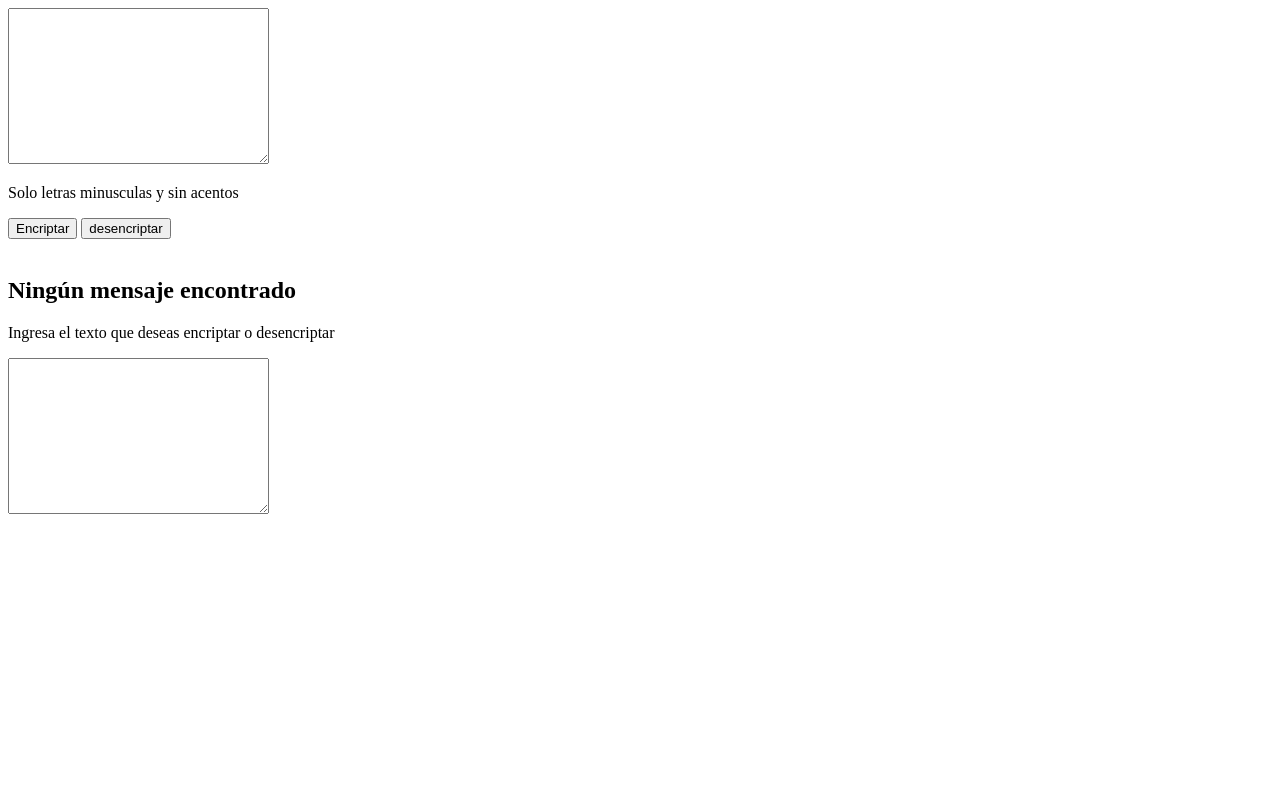
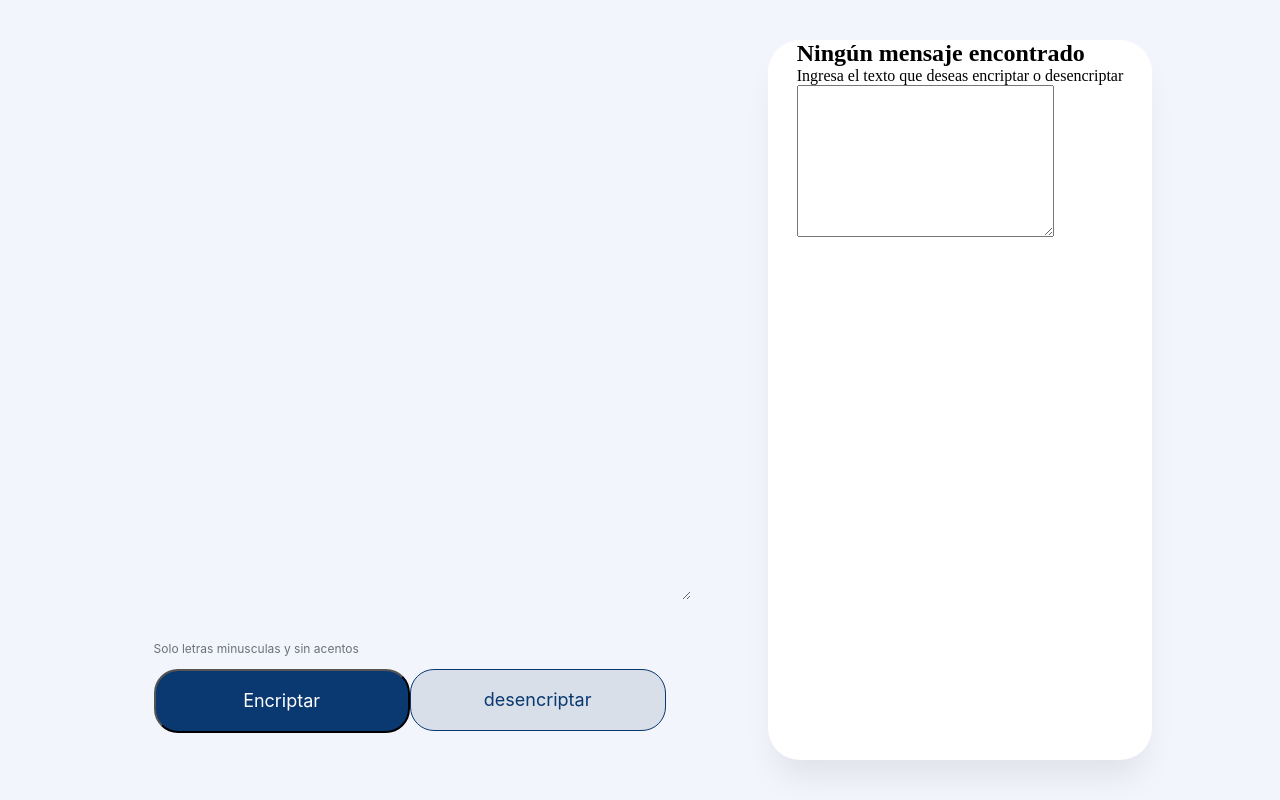
Before and after one commit to mariverg/one-encriptador-texto, a plain HTML site: page index.html in a window 1280 px wide. Drawn offline with Linux system fonts and the light colour scheme.

Commit message:
Estilos css

```diff
--- a/index.html
+++ b/index.html
@@ -9,13 +9,13 @@
 <body>
     <div class="container">
         <div class="encriptar">
-            <textarea name="texto"
-             class="texto"
-              id="texto"
-              cols="30" rows="10"
-              placeholder="Ingresa el texto aquí">
+            <textarea
+            name="texto"
+            class="texto"
+            id="texto"
+            cols="30" rows="10"
+            placeholder="Ingresa el texto aquí">
             </textarea>
-        </div>
         <div class="terminos">
             <p>Solo letras minusculas y sin acentos</p>
         </div>
@@ -28,7 +28,8 @@
             value="desencriptar"
             onclick="desencriptar()"/>
         </div>
-    <div class="encriptar">
+        </div>
+    <div class="encriptado">
         <img src="" alt="" id="muneco">
         <div class="mensaje-encriptado" id="mensaje-encriptado">
             <h2 id="titulo-mensaje">Ningún mensaje encontrado</h2>
--- a/styles.css
+++ b/styles.css
@@ -0,0 +1,128 @@
+* {
+    margin: 0;
+    padding: 0;
+}
+
+.container {
+    position: relative;
+    width: 100vw;
+    height: 100vh;
+    background: #f3f5fc;
+}
+
+.texto {
+    position: absolute;
+    width: 42%;
+    height: 60%;
+    left: 12%;
+    top: 15%;
+    border: none;
+    font-family: "inter";
+    font-style: normal;
+    font-weight: 400;
+    font-size: 32px;
+    line-height: 150%;
+    background-color: #f3f5fc;
+}
+
+.texto::placeholder {
+    color: #0a3871;
+}
+
+.texto:focus,
+.texto:active {
+    border: none;
+    outline: none;
+
+}
+
+.terminos {
+    display:flex ;
+    flex-direction:row ;
+    align-items: center;
+    padding: 0px;
+    gap: 8px;
+    position: absolute;
+    width: 80%;
+    left: 12%;
+    top: 80%;
+}
+
+.terminos p {
+    font-family: "inter";
+    font-style: normal;
+    font-weight: 400;
+    font-size: 12px;
+    line-height: 150%;
+    color: #495057;
+    opacity: 0.8;
+    flex: none;
+    order: 1;
+    flex-grow: 0;
+}
+
+.botones {
+    display: flex;
+    flex-direction: row;
+    align-items: flex-start;
+    padding: 1% 0;
+    position: absolute;
+    width: 80%;
+    left: 12%;
+    top: 82%;
+}
+
+.btn-encriptar {
+    align-items: center;
+    justify-content: center;
+    padding: 2%;
+    gap: 8px;
+    width: 25%;
+    background-color: #0a3871;
+    border-radius: 24px;
+    font-family: "inter";
+    font-size: 18px;
+    line-height: 19px;
+    text-align: center;
+    color:#ffff
+}
+
+.btn-desencriptar {
+    box-sizing: border-box;
+    display: flex;
+    flex-direction: row;
+    align-items: flex-start;
+    justify-content: center;
+    padding: 2%;
+    gap: 8px;
+    width: 25%;
+    background: #d8dfe8;
+    border: 1px solid #0a3871;
+    border-radius: 24px;
+    font-family: "inter";
+    font-weight: 400;
+    font-size: 18px;
+    line-height: 19px;
+    text-align: center;
+    color: #0a3871;
+}
+
+.btn-desencriptar:hover,
+.btn-encriptar:hover {
+    margin: 0.3%;
+    width: 24.5%;
+    padding: 1.8%;
+}
+
+.encriptado {
+    display: flex;
+    justify-content: center;
+    position: absolute;
+    width: 30%;
+    height: 90%;
+    left: 60%;
+    top: 5%;
+    background: #ffff;
+    box-shadow: 0px 24px 32px -8px rgb(0, 0, 0, 0.08);
+    border-radius: 32px;
+}
```
